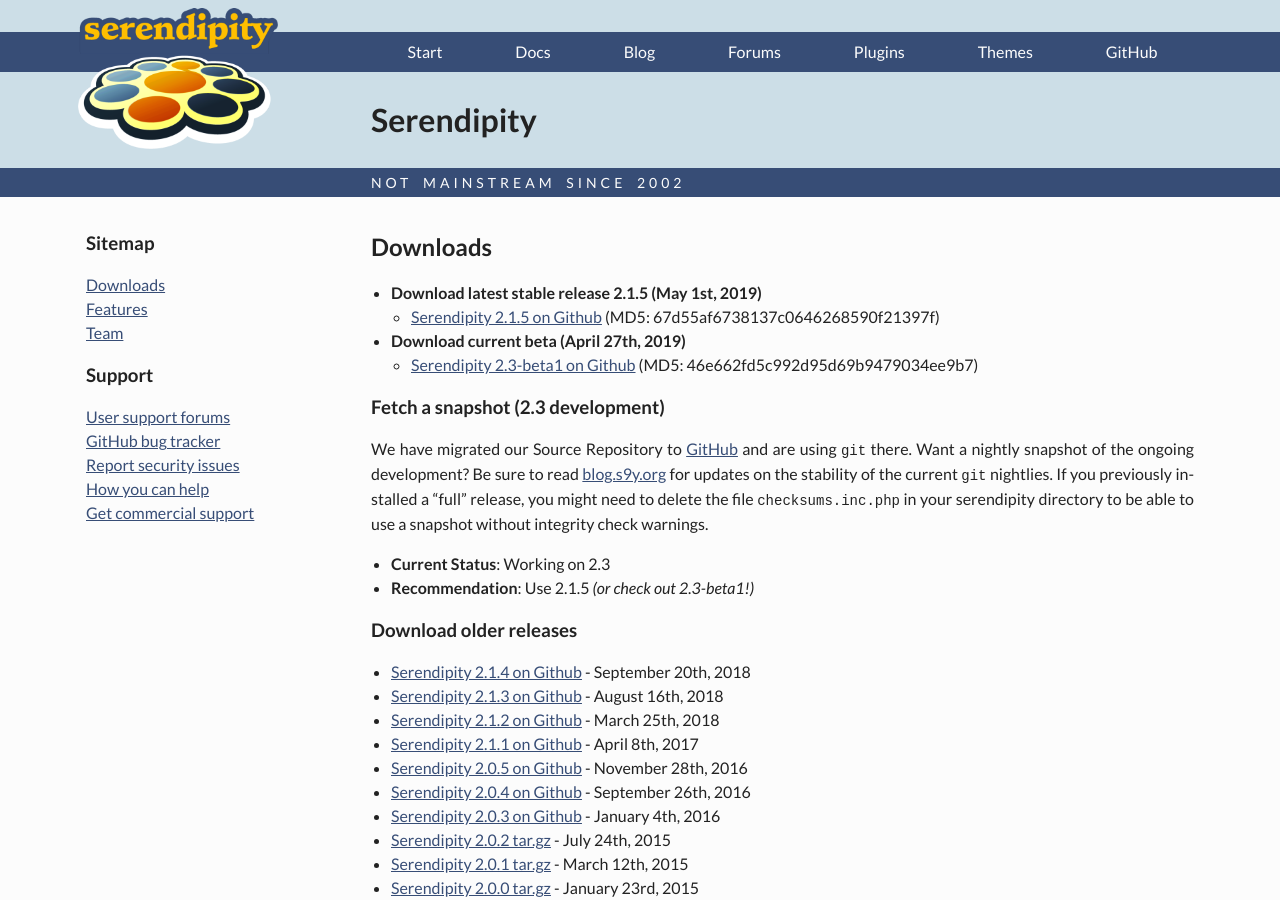
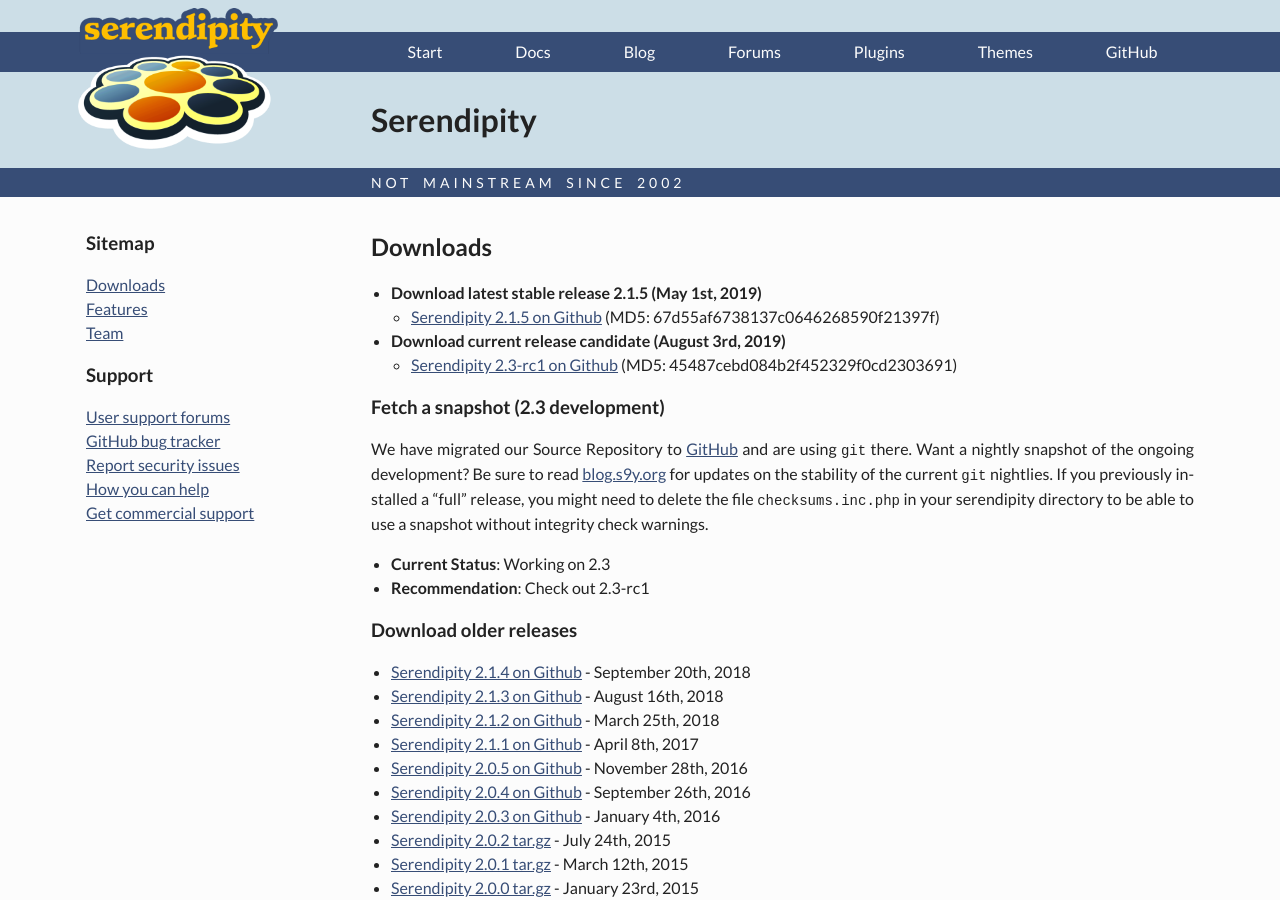
Before and after one commit to s9y/s9y.github.io, a Jekyll site: the page built from downloads.md, in a window 1280 px wide and 900 px high. Built offline with Jekyll 4.4.1, drawn with Linux system fonts in a browser that asks for light colours.

Commit message:
Add 2.3-rc1 and recommend this version.
Signed-off-by: Thomas Hochstein <thh@inter.net>

```diff
--- a/downloads.md
+++ b/downloads.md
@@ -8,17 +8,17 @@ title: Downloads
   * [Serendipity 2.1.5 on
     Github](https://github.com/s9y/Serendipity/releases/tag/2.1.5)
    (MD5: 67d55af6738137c0646268590f21397f)
-* **Download current beta (April 27th, 2019)**
-  * [Serendipity 2.3-beta1 on
-    Github](https://github.com/s9y/Serendipity/releases/tag/2.3-beta1)
-   (MD5: 46e662fd5c992d95d69b9479034ee9b7)
+* **Download current release candidate (August 3rd, 2019)**
+  * [Serendipity 2.3-rc1 on
+    Github](https://github.com/s9y/Serendipity/releases/tag/2.3-rc1)
+   (MD5: 45487cebd084b2f452329f0cd2303691)
 
 ### **Fetch a snapshot (2.3 development)**
 
 We have migrated our Source Repository to [GitHub](https://github.com/s9y/Serendipity/) and are using `git` there. Want a nightly snapshot of the ongoing development? Be sure to read [blog.s9y.org](https://blog.s9y.org) for updates on the stability of the current `git` nightlies. If you previously installed a "full" release, you might need to delete the file `checksums.inc.php` in your serendipity directory to be able to use a snapshot without integrity check warnings.
 
 * **Current Status**: Working on 2.3
-* **Recommendation**: Use 2.1.5 *(or check out 2.3-beta1!)*
+* **Recommendation**: Check out 2.3-rc1
 
 ### **Download older releases**
 
```
